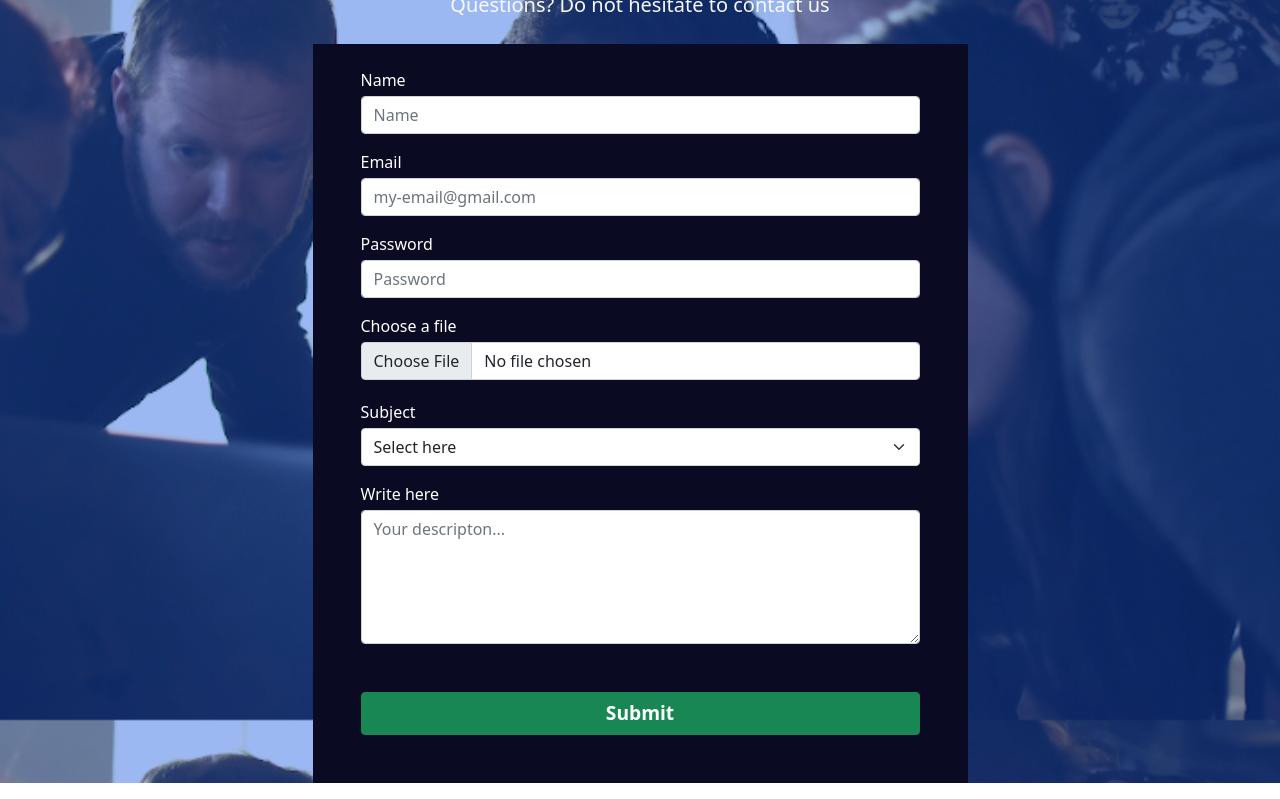
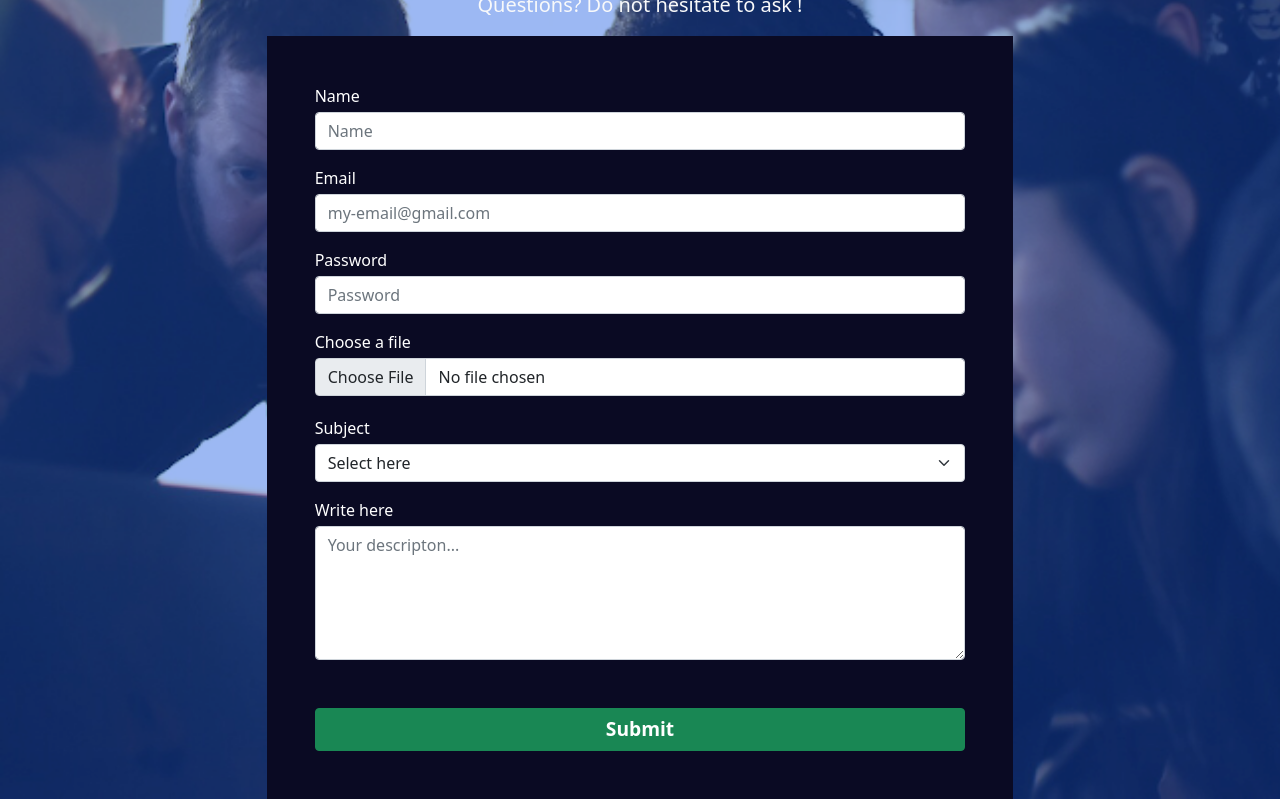
Before and after one commit to Alkaly02/form-registration, a plain HTML site: page index.html in a window 1280 px wide. Shown: the part 80-879 px from the top of the page. Drawn offline with nearby package versions, Linux system fonts and the light colour scheme.

Commit message:
Modification du formulaire

```diff
--- a/index.html
+++ b/index.html
@@ -8,15 +8,17 @@
 	<title>Bootstrap</title>
 </head>
 <body>
-	<div class="body-chlid pt-4 pb-0">
-		<div class="container p-0">
-			<div class="text-center">
-				<h2 class="text-light">Get in touch</h2>
-				<p class="lead text-light">Questions? Do not hesitate to contact us</p>
+
+	<main>
+		<section>
+			<div class="container-fluid">
+				<div class="row d-flex flex-column align-items-center">
+					<div class="col-lg-5 col-md-3 text-light text-center pt-4">
+						<h2>Get in touch</h2>
+						<p class="lead">Questions? Do not hesitate to ask !</p>
 					</div>
-			<div class="row justify-content-center mt-4">
-				<div class="col-lg-7">
-					<form action="" class="px-lg-5 pt-4 pb-5 px-3">
+					<div class="col-lg-7 col-md-9 px-0">
+						<form action="" class="px-lg-5 mx-0 pt-5 pb-5 px-2">
 							<label for="name" class="form-label mb-1">Name</label>
 							<input id="name" type="text" name="name" placeholder="Name" class="form-control">
 							<label for="email" class="form-label mt-3 mb-1">Email</label>
@@ -43,8 +45,8 @@
 					</div>
 				</div>
 			</div>
-	</div>
-
+		</section>
+	</main>
 	<script src="https://cdn.jsdelivr.net/npm/@popperjs/core@2.10.2/dist/umd/popper.min.js" integrity="sha384-7+zCNj/IqJ95wo16oMtfsKbZ9ccEh31eOz1HGyDuCQ6wgnyJNSYdrPa03rtR1zdB" crossorigin="anonymous"></script>
 	<script src="https://cdn.jsdelivr.net/npm/bootstrap@5.1.3/dist/js/bootstrap.min.js" integrity="sha384-QJHtvGhmr9XOIpI6YVutG+2QOK9T+ZnN4kzFN1RtK3zEFEIsxhlmWl5/YESvpZ13" crossorigin="anonymous"></script>
 </body>
--- a/style.css
+++ b/style.css
@@ -1,10 +1,11 @@
-body{
+main{
 	background: url(img/photo.png) no-repeat;
 	background-size: cover;
 	background-attachment: fixed;
 }
-.body-chlid{
-	background-color: rgba(8, 78, 224, 0.4);
+section{
+	background-color: rgba(8, 78, 224, 0.4) !important;
+	margin: 0;
 }
 form{
 	width: 100%;
```
Lines whose indentation alone changed are shown as unchanged.
